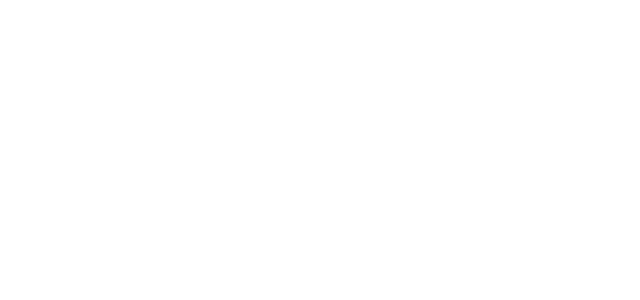
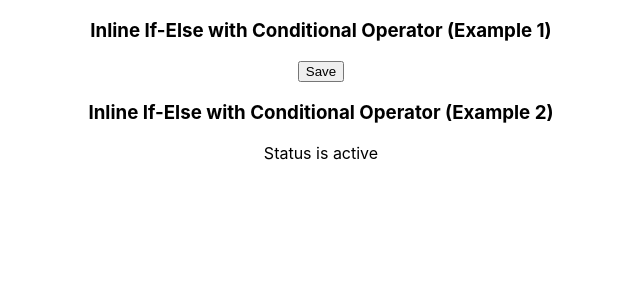
Before and after one commit to sarathiscookie/react-complete-guide, a React (Create React App) app: page / in a window 1280 px wide. Shown: the top 300 px of the page, without its empty margins (319-959 px from the left). Built offline with nearby package versions, Linux system fonts and the light colour scheme.

Commit message:
Inline If-Else with Conditional Operator

```diff
--- a/src/App.js
+++ b/src/App.js
@@ -4,11 +4,22 @@
 
 class App extends React.Component {
 
+  state = {
+    status: 'active',
+  }
+
   render() {
-
     return (
       <div className="App">
+      <h3> Inline If-Else with Conditional Operator (Example 1)</h3>
+      {
+        this.state.status === 'active' ?
+        <button>Save</button> :
+        <button>Edit</button>
+      }
 
+      <h3> Inline If-Else with Conditional Operator (Example 2)</h3>
+      <Greeting status = {this.state.status === 'active' ? 'Status is active' : 'Status is deactive'}/>
       </div>
     );
   }
--- a/src/Test/Greeting.js
+++ b/src/Test/Greeting.js
@@ -5,7 +5,7 @@
   render() {
     return (
       <div>
-
+      <p>{this.props.status}</p>
       </div>
     );
   }
```
